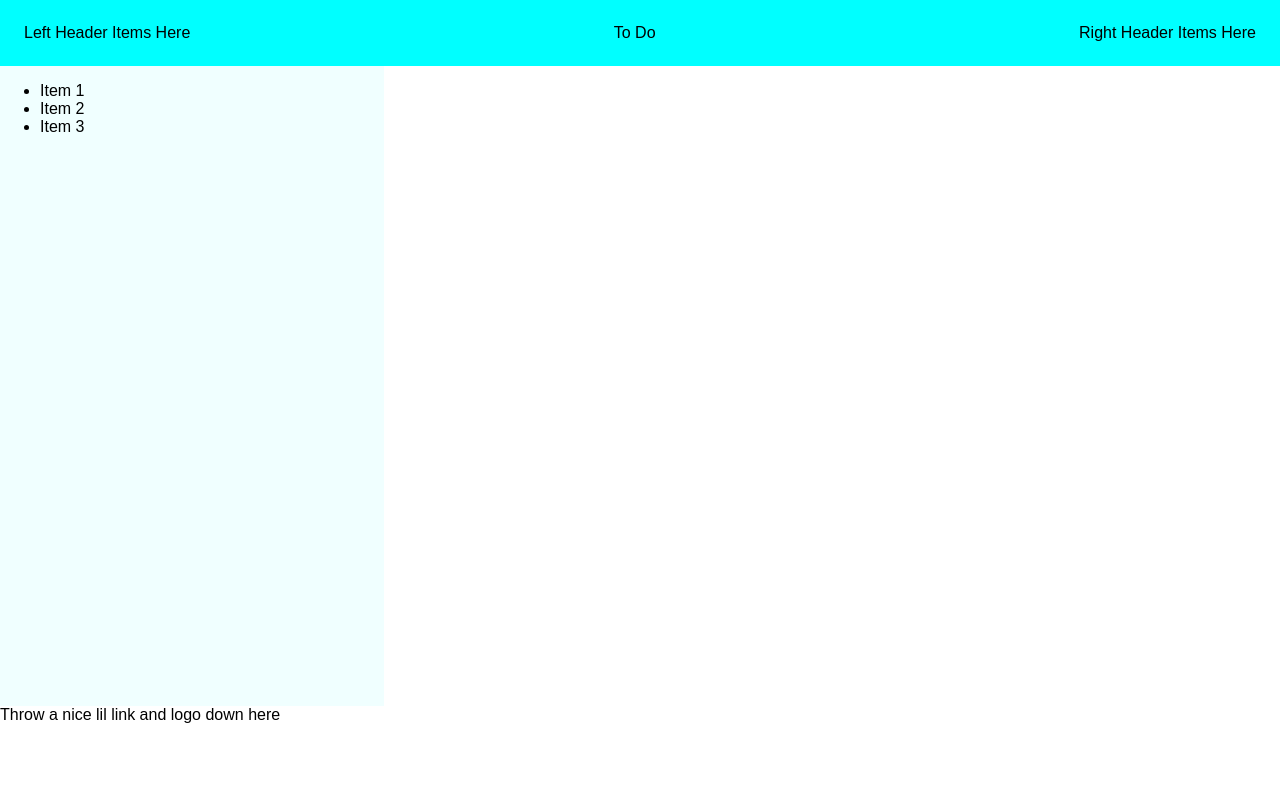
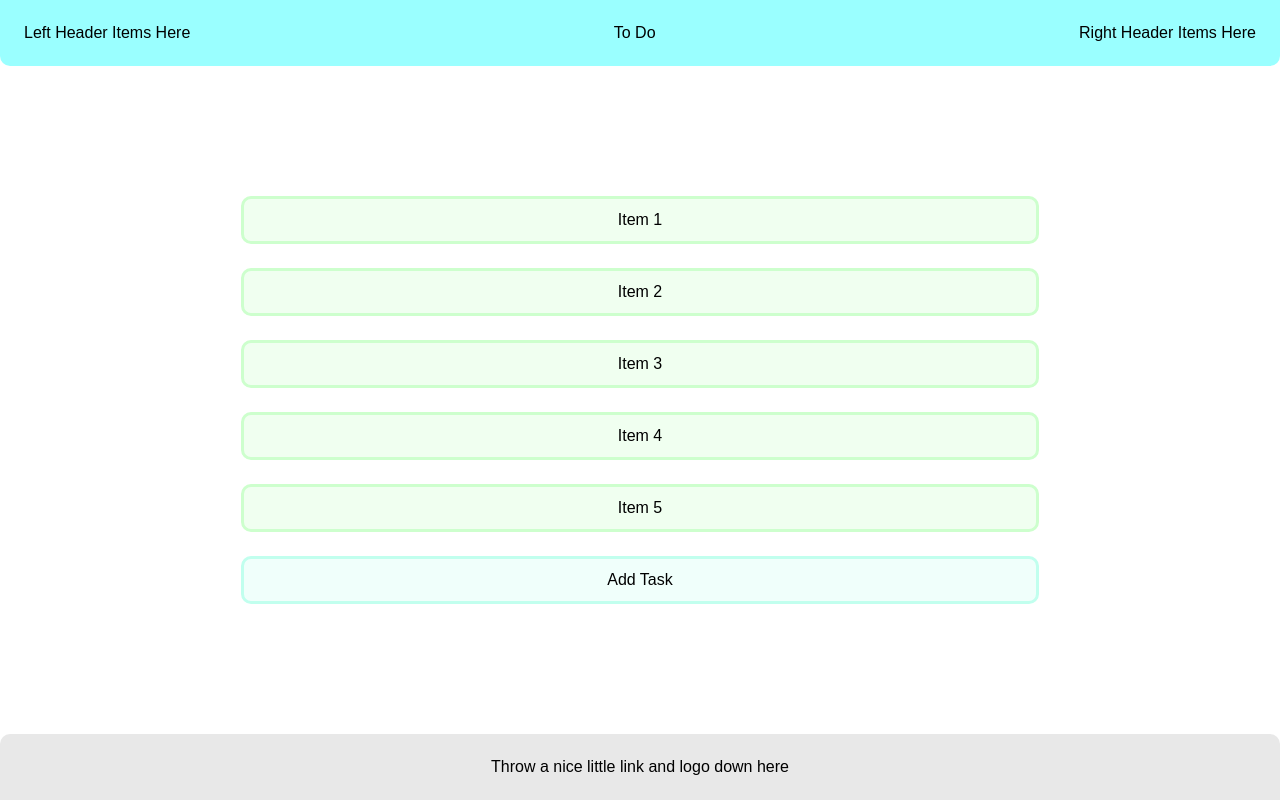
Before and after one commit to LuJaWi/todo-app, a website built with webpack: page dist/index.html in a window 1280 px wide. Built offline with Linux system fonts and the light colour scheme.

Commit message:
Add task view and some aesthetic updates

```diff
--- a/src/style.css
+++ b/src/style.css
@@ -2,14 +2,19 @@ body {
   font-family: Arial, Helvetica, sans-serif;
   margin: 0;
   padding: 0;
+  display: flex;
+  flex-direction: column;
+  height: 100vh;
+  justify-content: space-between;
 }
 
 .page-header {
   display: flex;
   flex-direction: row;
   justify-content: space-between;
-  background-color: aqua;
+  background-color: rgb(154, 255, 255);
   width: 100vw;
+  border-radius: 0 0 10px 10px;
 }
 
 .header-content {
@@ -18,10 +23,41 @@ body {
 
 .page-body {
   display: flex;
+  width: 100vw;
+  align-items: center;
 }
 
-.sidebar {
-  background-color: azure;
-  height: 80vh;
-  width: 30vw;
+.to-do-window {
+  display: flex;
+  flex-direction: column;
+  align-items: center;
+  width: 100vw;
 }
+
+.task {
+  background-color: honeydew;
+  width: 60vw;
+  text-align: center;
+  padding: 12px;
+  margin: 12px;
+  border-radius: 10px;
+  border: solid 3px rgb(205, 255, 205);
+}
+
+.add-item {
+  background-color: rgb(240, 255, 251);
+  width: 60vw;
+  text-align: center;
+  padding: 12px;
+  margin: 12px;
+  border-radius: 10px;
+  border: solid 3px rgb(193, 255, 238);
+}
+
+.page-footer {
+  width: 100vw;
+  background-color: rgb(232, 232, 232);
+  text-align: center;
+  padding: 24px 0;
+  border-radius: 10px 10px 0 0;
+}
```
Also changed, not shown: dist/bundle.js, dist/index.html.
